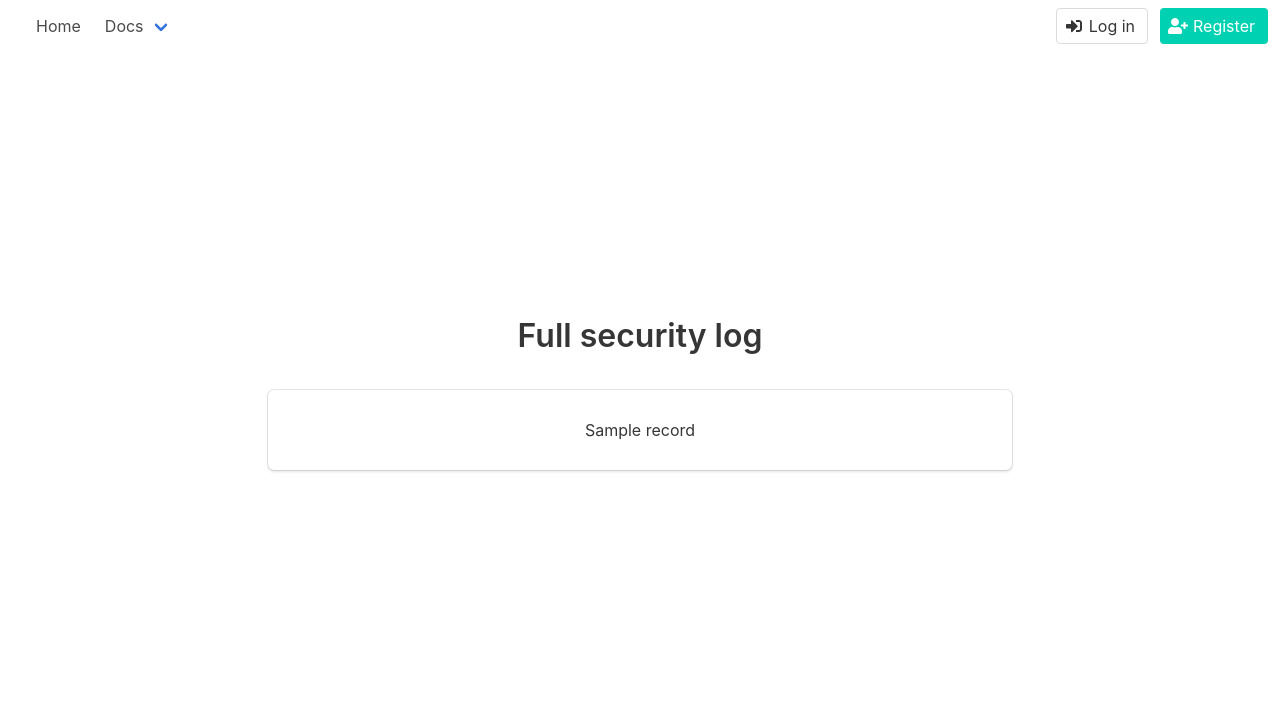
After one commit to Ellie-UK/climate-action-app, a Flask app: template templates/security_log.html in a window 1280 px wide. The commit adds this page. Shown: the top 722 px of the page. Run offline with Flask 2, Linux system fonts and the light colour scheme; the template is opened without the code that fills it: most values are stand-ins (such as "Sample title", 1, 10 or a date in 2020); some libraries are stand-ins or nearby versions.

Commit message:
Added functionality to view the whole security log.

```diff
--- a/templates/admin.html
+++ b/templates/admin.html
@@ -55,6 +55,11 @@
                             </tr>
                         {% endfor %}
                     </table>
+                    <form method="POST" action="/seclog" target="_blank">
+                        <div>
+                            <button class="button">More</button>
+                        </div>
+                    </form>
                 </div>
             {% endif %}
             <form method="POST" action="/logging">
--- /dev/null
+++ b/templates/security_log.html
@@ -0,0 +1,20 @@
+{% extends "base.html" %}
+
+{% block content %}
+
+    <h2 class="title is-3">Full security log</h2>
+    <div class="column is-8 is-offset-2">
+        <div class="box">
+            <div class="field">
+                <table class="table" style="margin-left: auto; margin-right: auto">
+                    {% for record in logs %}
+                        <tr>
+                            <td>{{ record }}</td>
+                        </tr>
+                    {% endfor %}
+                </table>
+            </div>
+        </div>
+    </div>
+
+{% endblock %}
```
Also changed, not shown: admin/views.py (+13 -0 lines).
